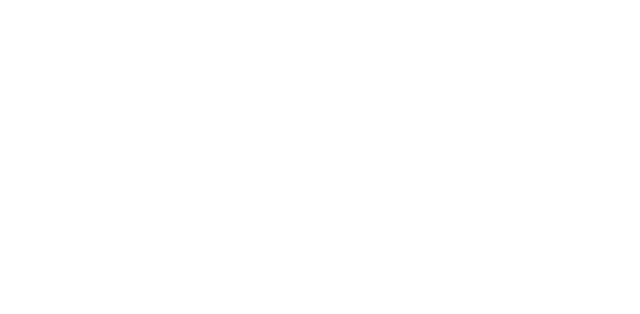
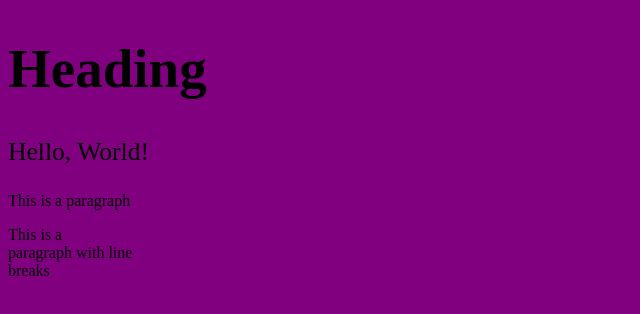
Before and after one commit to Sean-McLeod/ICS2O-Unit0-05-HTML, a plain HTML site: page index.html in a window 1280 px wide. Shown: the whole page, without its empty margins (0-640 px from the left). Drawn offline with Linux system fonts and the light colour scheme.

Commit message:
commit message

```diff
--- a/index.html
+++ b/index.html
@@ -1,9 +1,16 @@
 <!DOCTYPE html>
 <html>
-    <head>
-        <title> </title>
+  <head>
+  <meta charset="utf-8">
+  <meta name:"description" content:"my webpage">
+  <meta name:"keywords" content:"page, computer science">
+  <meta name:"author" content:"sean mcleod">
+  <h1 style="font-size:55px;">Heading</h1>
+    <title>My Webpage </title>
     </head>
-    <body>
-
+    <body style="background-color:purple;">
+      <p style="font-size:160%;">Hello, World!</p>
+      <p>This is a paragraph</p>
+      <p>This is a <br> paragraph with line<br> breaks</p>
     </body>
 </html>
```
